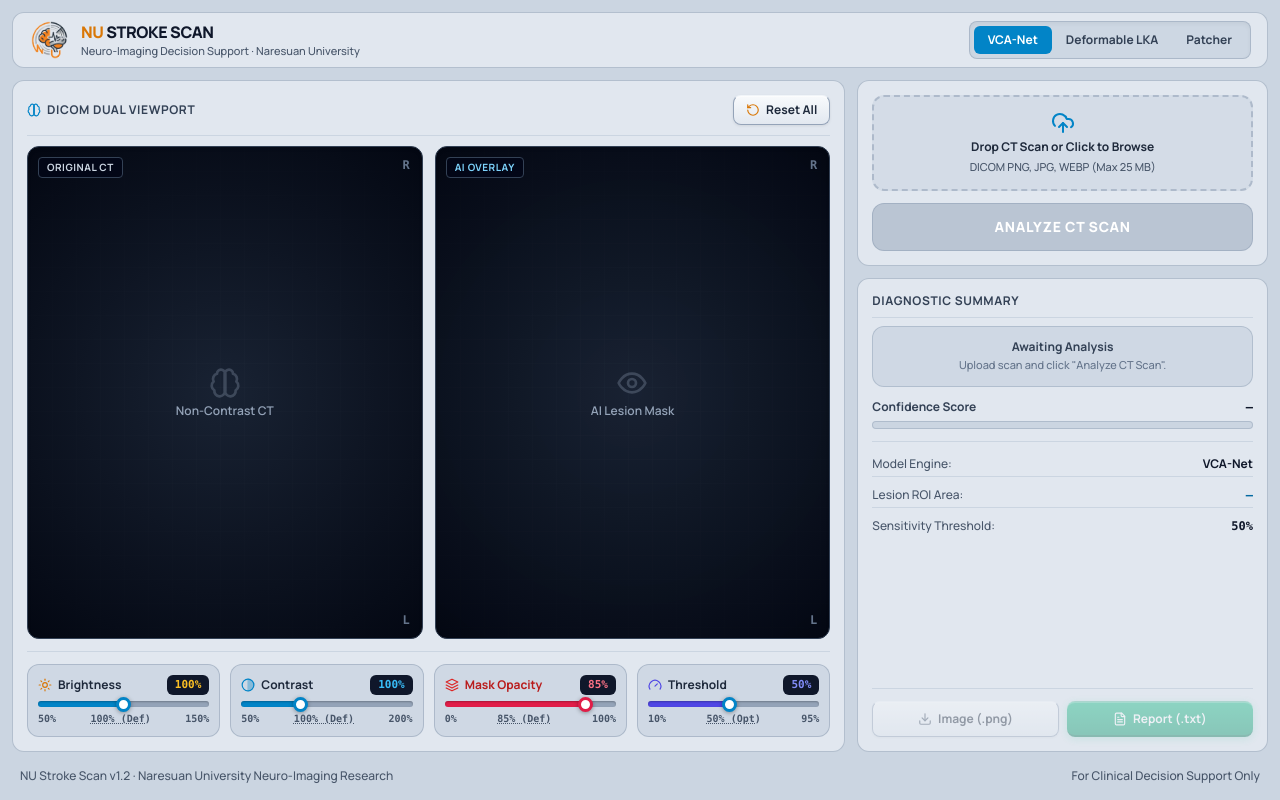
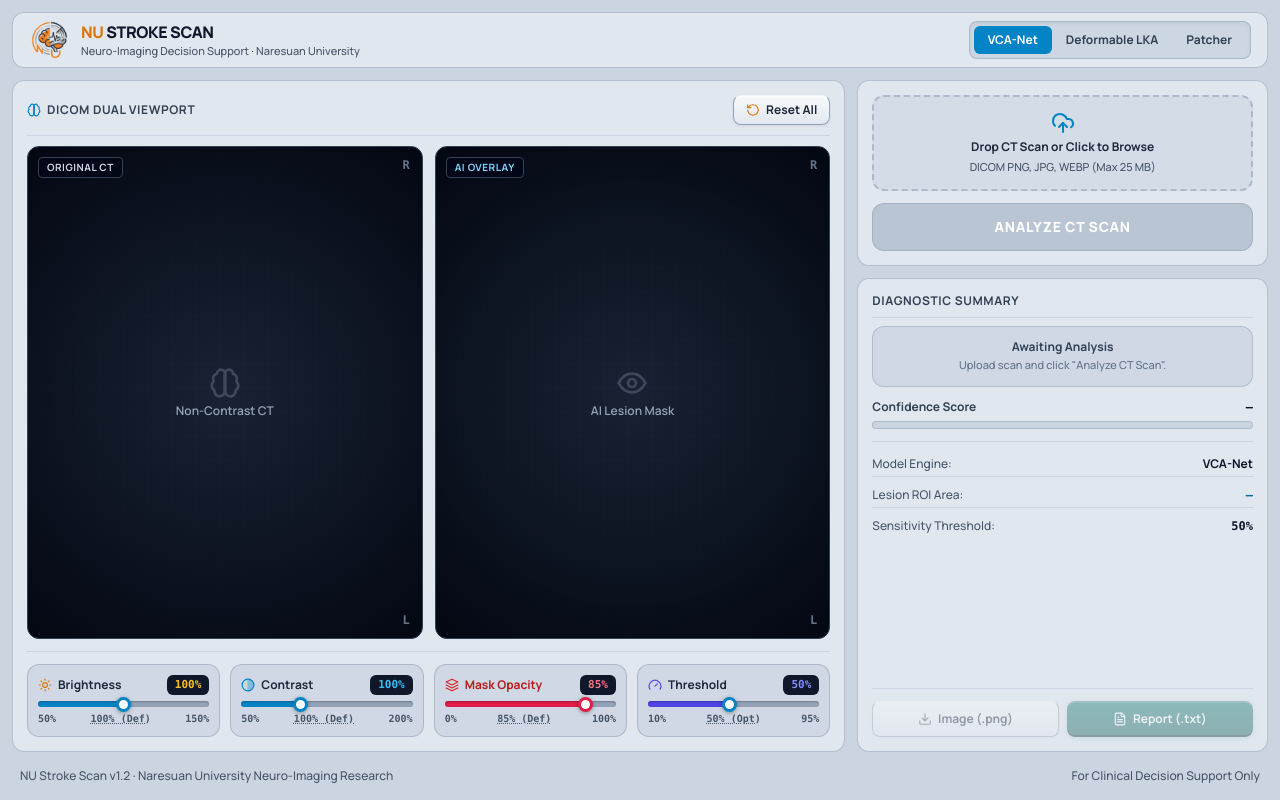
Before and after one commit to Cell1991/nu-stroke-scan, a Next.js app in the folder frontend/: page / in a window 1280 px wide. Built offline with nearby package versions, Linux system fonts and the light colour scheme.

Commit message:
style: tune Report button color to clinical deep teal-slate tone

```diff
--- a/frontend/src/app/globals.css
+++ b/frontend/src/app/globals.css
@@ -107,25 +107,25 @@ html, body {
 }
 
 .btn-tactile-emerald {
-  background: linear-gradient(180deg, #10b981 0%, #059669 100%);
-  border-top: 1px solid rgba(255, 255, 255, 0.35);
-  border-bottom: 2px solid #047857;
+  background: linear-gradient(180deg, #0f766e 0%, #115e59 100%);
+  border-top: 1px solid rgba(255, 255, 255, 0.25);
+  border-bottom: 2px solid #042f2e;
   box-shadow:
-    0 2px 8px rgba(16, 185, 129, 0.3),
-    inset 0 1px 0 rgba(255, 255, 255, 0.25);
+    0 2px 6px rgba(15, 118, 110, 0.25),
+    inset 0 1px 0 rgba(255, 255, 255, 0.2);
   transition: all 0.18s cubic-bezier(0.4, 0, 0.2, 1);
 }
 .btn-tactile-emerald:hover:not(:disabled) {
-  background: linear-gradient(180deg, #059669 0%, #047857 100%);
+  background: linear-gradient(180deg, #134e4a 0%, #042f2e 100%);
   transform: translateY(-1.5px);
   box-shadow:
-    0 4px 14px rgba(16, 185, 129, 0.45),
-    inset 0 1px 0 rgba(255, 255, 255, 0.35);
+    0 4px 12px rgba(15, 118, 110, 0.35),
+    inset 0 1px 0 rgba(255, 255, 255, 0.3);
 }
 .btn-tactile-emerald:active:not(:disabled) {
   transform: translateY(1px);
   box-shadow:
-    0 1px 3px rgba(16, 185, 129, 0.2),
+    0 1px 3px rgba(15, 118, 110, 0.2),
     inset 0 2px 4px rgba(0, 0, 0, 0.2);
 }
 
```
